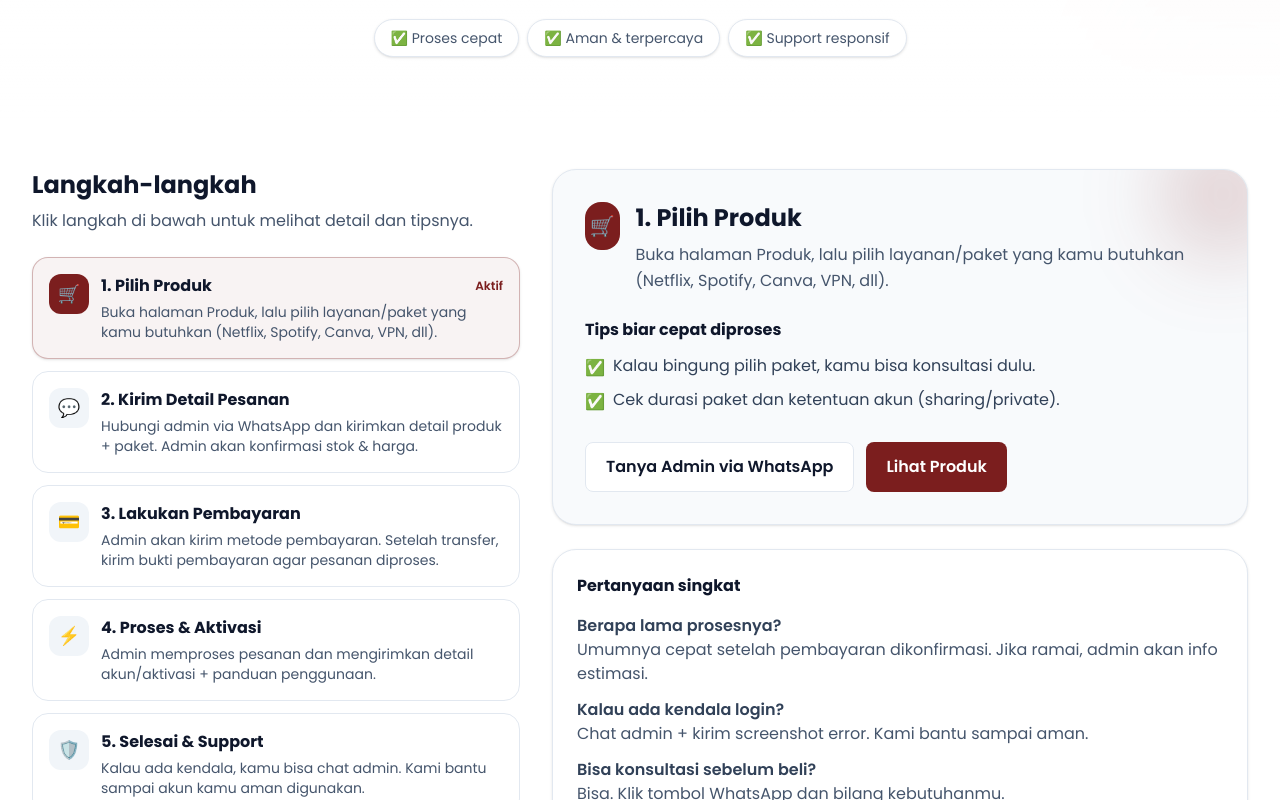
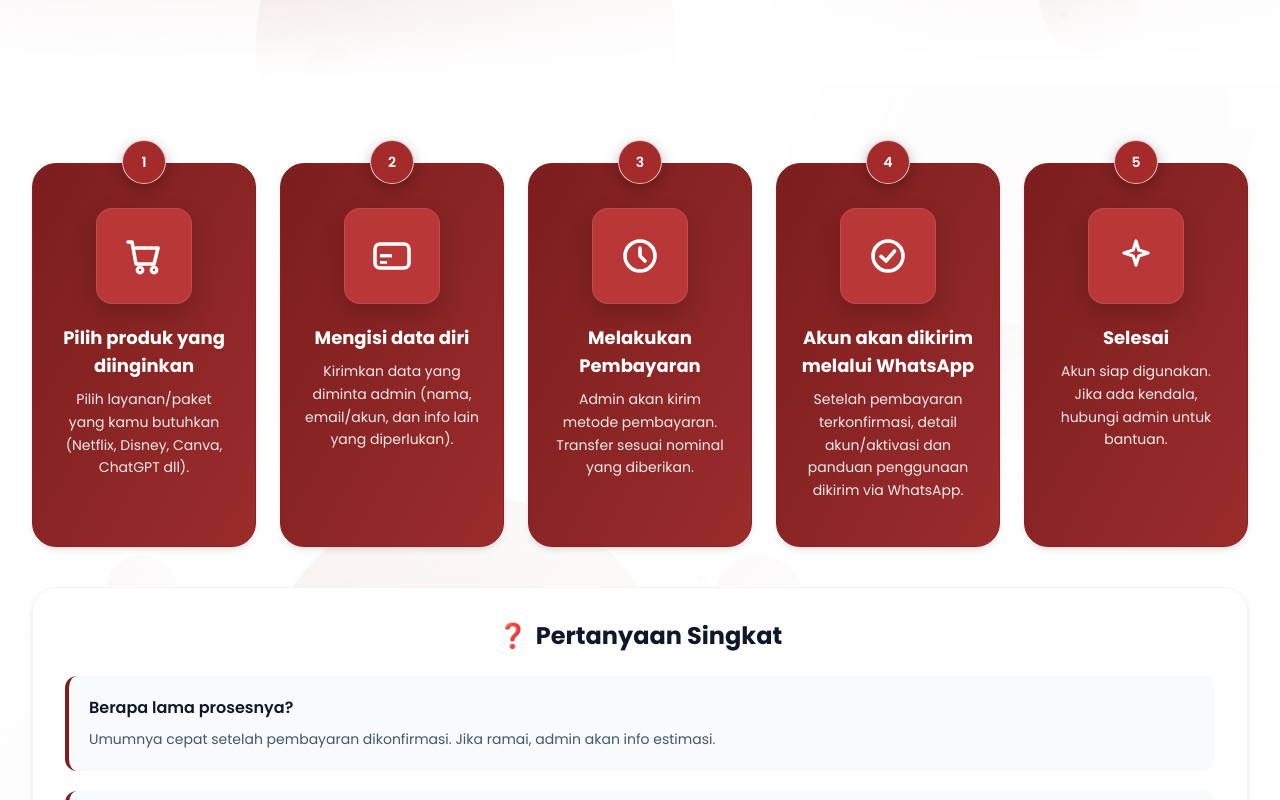
Before and after one commit to chandraputra06/orinimo-web, a React (Vite) app: page /cara-pembelian in a window 1280 px wide. Shown: the part 400-1200 px from the top of the page. Built offline with nearby package versions, Linux system fonts and the light colour scheme.

Commit message:
fix(purchase guide): fix layout and content issues #3

```diff
--- a/src/pages/HowToBuy.jsx
+++ b/src/pages/HowToBuy.jsx
@@ -1,14 +1,206 @@
-import React, { useEffect, useMemo, useState } from "react";
+import React, { useEffect, useMemo } from "react";
 import { Link } from "react-router-dom";
 import AOS from "aos";
 import "aos/dist/aos.css";
 
+const BRAND = "#7B1E1E";
+
 const WHATSAPP =
   "https://wa.me/+6281325505028?text=Halo%20Orinimo%20Store,%20saya%20ingin%20order%20produk%20digital.%20Tolong%20dibantu%20ya.";
 
+// 🔴 Background animasi yang sama dengan Home
+const GradientOrbs = () => {
+  return (
+    <div className="absolute inset-0 overflow-hidden pointer-events-none">
+      <style>{`
+        @keyframes float-orb {
+          0%, 100% { transform: translate3d(0, 0, 0) scale(1); }
+          25% { transform: translate3d(28px, -28px, 0) scale(1.08); }
+          50% { transform: translate3d(-18px, -42px, 0) scale(0.95); }
+          75% { transform: translate3d(18px, -22px, 0) scale(1.04); }
+        }
+
+        @keyframes pulse-glow {
+          0%, 100% { opacity: 0.25; filter: blur(60px); }
+          50% { opacity: 0.55; filter: blur(85px); }
+        }
+
+        .orb {
+          animation: float-orb 20s ease-in-out infinite, pulse-glow 8s ease-in-out infinite;
+          will-change: transform, opacity, filter;
+        }
+      `}</style>
+
+      <div
+        className="orb absolute top-[-10%] right-[-5%] w-[520px] h-[520px] rounded-full bg-gradient-to-br from-[#7B1E1E]/25 via-[#9B2E2E]/15 to-transparent"
+        style={{ animationDelay: "0s" }}
+      />
+      <div
+        className="orb absolute bottom-[-15%] left-[-10%] w-[620px] h-[620px] rounded-full bg-gradient-to-tr from-[#7B1E1E]/22 via-[#9B2E2E]/12 to-transparent"
+        style={{ animationDelay: "3s" }}
+      />
+      <div
+        className="orb absolute top-[40%] left-[20%] w-[420px] h-[420px] rounded-full bg-gradient-to-br from-[#7B1E1E]/18 via-[#9B2E2E]/10 to-transparent"
+        style={{ animationDelay: "6s" }}
+      />
+    </div>
+  );
+};
+
+const FloatingParticles = () => {
+  const particlesSmall = useMemo(
+    () =>
+      [...Array(18)].map((_, i) => ({
+        id: `s-${i}`,
+        left: `${Math.random() * 100}%`,
+        top: `${Math.random() * 100}%`,
+        delay: `${Math.random() * 5}s`,
+        duration: `${10 + Math.random() * 10}s`,
+        opacity: 0.15 + Math.random() * 0.15,
+      })),
+    []
+  );
+
+  const particlesMed = useMemo(
+    () =>
+      [...Array(8)].map((_, i) => {
+        const size = 40 + Math.random() * 70;
+        return {
+          id: `m-${i}`,
+          size,
+          left: `${Math.random() * 100}%`,
+          top: `${Math.random() * 100}%`,
+          delay: `${Math.random() * 5}s`,
+          duration: `${14 + Math.random() * 10}s`,
+        };
+      }),
+    []
+  );
+
+  return (
+    <div className="absolute inset-0 overflow-hidden pointer-events-none">
+      <style>{`
+        @keyframes float {
+          0%, 100% { transform: translate3d(0, 0, 0); }
+          25% { transform: translate3d(10px, -18px, 0); }
+          50% { transform: translate3d(-10px, -36px, 0); }
+          75% { transform: translate3d(6px, -18px, 0); }
+        }
+        .particle {
+          animation-name: float;
+          animation-timing-function: ease-in-out;
+          animation-iteration-count: infinite;
+          will-change: transform;
+        }
+      `}</style>
+
+      {particlesSmall.map((p) => (
+        <div
+          key={p.id}
+          className="particle absolute w-2 h-2 rounded-full bg-[#7B1E1E]/20"
+          style={{
+            left: p.left,
+            top: p.top,
+            animationDelay: p.delay,
+            animationDuration: p.duration,
+            opacity: p.opacity,
+          }}
+        />
+      ))}
+
+      {particlesMed.map((p) => (
+        <div
+          key={p.id}
+          className="particle absolute rounded-full bg-gradient-to-br from-[#7B1E1E]/10 to-transparent"
+          style={{
+            width: `${p.size}px`,
+            height: `${p.size}px`,
+            left: p.left,
+            top: p.top,
+            animationDelay: p.delay,
+            animationDuration: p.duration,
+          }}
+        />
+      ))}
+    </div>
+  );
+};
+
+// Icon 1-tone (pakai svg, ikut warna text / currentColor)
+const StepIcon = ({ id }) => {
+  const base = "w-10 h-10 md:w-12 md:h-12";
+  switch (id) {
+    case 1:
+      return (
+        <svg viewBox="0 0 24 24" className={base} fill="none">
+          <path
+            d="M4 5h2l2 11h9l2-8H8"
+            stroke="currentColor"
+            strokeWidth="1.8"
+            strokeLinecap="round"
+            strokeLinejoin="round"
+          />
+          <circle cx="10" cy="19" r="1.4" stroke="currentColor" strokeWidth="1.6" />
+          <circle cx="17" cy="19" r="1.4" stroke="currentColor" strokeWidth="1.6" />
+        </svg>
+      );
+    case 2:
+      return (
+        <svg viewBox="0 0 24 24" className={base} fill="none">
+          <rect
+            x="3.5"
+            y="6"
+            width="17"
+            height="12"
+            rx="2.5"
+            stroke="currentColor"
+            strokeWidth="1.8"
+          />
+          <rect x="6" y="11" width="6" height="1.7" fill="currentColor" />
+          <rect x="6" y="14.5" width="3.5" height="1.4" fill="currentColor" />
+        </svg>
+      );
+    case 3:
+      return (
+        <svg viewBox="0 0 24 24" className={base} fill="none">
+          <circle cx="12" cy="12" r="7.5" stroke="currentColor" strokeWidth="1.8" />
+          <path
+            d="M12 8v4l2.5 2.5"
+            stroke="currentColor"
+            strokeWidth="1.8"
+            strokeLinecap="round"
+            strokeLinejoin="round"
+          />
+        </svg>
+      );
+    case 4:
+      return (
+        <svg viewBox="0 0 24 24" className={base} fill="none">
+          <circle cx="12" cy="12" r="7.5" stroke="currentColor" strokeWidth="1.8" />
+          <path
+            d="M8.5 12.2 11 14.5 15.3 9.5"
+            stroke="currentColor"
+            strokeWidth="1.8"
+            strokeLinecap="round"
+            strokeLinejoin="round"
+          />
+        </svg>
+      );
+    default:
+      return (
+        <svg viewBox="0 0 24 24" className={base} fill="none">
+          <path
+            d="M12 4.5 13.4 9 18 10.5 13.4 12 12 16.5 10.6 12 6 10.5 10.6 9 12 4.5Z"
+            stroke="currentColor"
+            strokeWidth="1.6"
+            strokeLinejoin="round"
+          />
+        </svg>
+      );
+  }
+};
+
 const HowToBuy = () => {
-  const [activeStep, setActiveStep] = useState(1);
-
   useEffect(() => {
     AOS.init({
       duration: 800,
@@ -17,110 +209,60 @@ const HowToBuy = () => {
       offset: 80,
     });
 
-    // ✅ set judul tab untuk halaman Cara Pembelian
     document.title = "Orinimo Store - Cara Pembelian";
   }, []);
-
-  // ✅ Refresh AOS setiap kali activeStep berubah
-  useEffect(() => {
-    AOS.refresh();
-  }, [activeStep]);
 
   const steps = useMemo(
   () => [
     {
       id: 1,
-        title: "Pilih Produk",
-        desc:
-          "Buka halaman Produk, lalu pilih layanan/paket yang kamu butuhkan (Netflix, Spotify, Canva, VPN, dll).",
-        tips: [
-          "Kalau bingung pilih paket, kamu bisa konsultasi dulu.",
-          "Cek durasi paket dan ketentuan akun (sharing/private).",
-        ],
-        icon: "🛒",
+      title: "Pilih produk yang diinginkan",
+      desc: "Pilih layanan/paket yang kamu butuhkan (Netflix, Disney, Canva, ChatGPT dll).",
     },
     {
       id: 2,
-        title: "Kirim Detail Pesanan",
-        desc:
-          "Hubungi admin via WhatsApp dan kirimkan detail produk + paket. Admin akan konfirmasi stok & harga.",
-        tips: [
-          "Format cepat: Nama • Produk • Paket • Durasi",
-          "Contoh: R • Netflix • 1 Bulan • Private",
-        ],
-        icon: "💬",
+      title: "Mengisi data diri",
+      desc: "Kirimkan data yang diminta admin (nama, email/akun, dan info lain yang diperlukan).",
     },
     {
       id: 3,
-        title: "Lakukan Pembayaran",
-        desc:
-          "Admin akan kirim metode pembayaran. Setelah transfer, kirim bukti pembayaran agar pesanan diproses.",
-        tips: ["Pastikan nominal sesuai.", "Simpan bukti transfer sampai order selesai."],
-        icon: "💳",
+      title: "Melakukan Pembayaran",
+      desc: "Admin akan kirim metode pembayaran. Transfer sesuai nominal yang diberikan.",
     },
     {
       id: 4,
-        title: "Proses & Aktivasi",
-        desc:
-          "Admin memproses pesanan dan mengirimkan detail akun/aktivasi + panduan penggunaan.",
-        tips: ["Ikuti panduan login/aktivasi yang diberikan.", "Jangan ubah data akun kalau tidak diminta."],
-        icon: "⚡️",
+      title: "Akun akan dikirim melalui WhatsApp",
+      desc: "Setelah pembayaran terkonfirmasi, detail akun/aktivasi dan panduan penggunaan dikirim via WhatsApp.",
     },
     {
       id: 5,
-        title: "Selesai & Support",
-        desc:
-          "Kalau ada kendala, kamu bisa chat admin. Kami bantu sampai akun kamu aman digunakan.",
-        tips: ["Kirim screenshot error jika ada.", "Sebutkan produk + paket agar admin cepat cek."],
-        icon: "🛡️",
+      title: "Selesai",
+      desc: "Akun siap digunakan. Jika ada kendala, hubungi admin untuk bantuan.",
     },
   ],
   []
 );
 
-  const active = steps.find((s) => s.id === activeStep);
 
   return (
     <div className="bg-white font-poppins">
       <style>{`
-        @keyframes floatSoft {
-          0%,100% { transform: translate3d(-2%, -2%, 0) scale(1); }
-          50% { transform: translate3d(2%, 2%, 0) scale(1.06); }
-        }
         @keyframes shimmerX {
           0% { transform: translateX(-120%); }
           100% { transform: translateX(120%); }
         }
         @media (prefers-reduced-motion: reduce) {
-          .bg-anim { animation: none !important; }
           .shimmer { animation: none !important; }
         }
       `}</style>
 
-      {/* Hero */}
-      <section className="relative overflow-hidden bg-white">
-        <div
-          aria-hidden
-          className="bg-anim pointer-events-none absolute -top-28 -left-28 h-80 w-80 rounded-full blur-3xl opacity-60"
-          style={{ background: "rgba(123,30,30,0.18)", animation: "floatSoft 14s ease-in-out infinite" }}
-        />
-        <div
-          aria-hidden
-          className="bg-anim pointer-events-none absolute -bottom-28 -right-28 h-80 w-80 rounded-full blur-3xl opacity-50"
-          style={{ background: "rgba(123,30,30,0.14)", animation: "floatSoft 16s ease-in-out infinite" }}
-        />
-        <div
-          aria-hidden
-          className="pointer-events-none absolute inset-0 opacity-[0.12]"
-          style={{
-            backgroundImage:
-              "radial-gradient(circle at 1px 1px, rgba(123,30,30,0.18) 1px, transparent 0)",
-            backgroundSize: "22px 22px",
-          }}
-        />
-        <div aria-hidden className="pointer-events-none absolute inset-0 bg-gradient-to-b from-white via-white/70 to-white" />
+      {/* Hero – animasi sama seperti Home */}
+      <section className="relative overflow-hidden bg-white pb-8">
+        <GradientOrbs />
+        <FloatingParticles />
+        <div className="absolute inset-0 bg-gradient-to-b from-white/70 via-transparent to-white pointer-events-none" />
 
-        <div className="container-page py-14 md:py-16 text-center relative">
+        <div className="container-page py-14 md:py-16 text-center relative z-10">
           <p
             data-aos="fade-up"
             className="inline-flex items-center gap-2 rounded-full bg-[#7B1E1E]/10 px-4 py-2 text-sm font-semibold text-[#7B1E1E]"
@@ -156,8 +298,10 @@ const HowToBuy = () => {
               className="group relative overflow-hidden inline-flex items-center justify-center rounded-lg bg-[#7B1E1E] px-6 py-3 text-white font-semibold hover:opacity-95 transition shadow-sm"
             >
               <span aria-hidden className="absolute inset-0 opacity-0 group-hover:opacity-100 transition">
-                <span className="shimmer absolute inset-y-0 left-0 w-1/3 bg-gradient-to-r from-transparent via-white/25 to-transparent"
-                  style={{ animation: "shimmerX 1.2s ease-in-out infinite" }} />
+                <span
+                  className="shimmer absolute inset-y-0 left-0 w-1/3 bg-gradient-to-r from-transparent via-white/25 to-transparent"
+                  style={{ animation: "shimmerX 1.2s ease-in-out infinite" }}
+                />
               </span>
               <span className="relative">Lihat Produk</span>
             </Link>
@@ -169,181 +313,75 @@ const HowToBuy = () => {
               className="group relative overflow-hidden inline-flex items-center justify-center rounded-lg border border-[#7B1E1E] px-6 py-3 text-[#7B1E1E] font-semibold hover:bg-[#7B1E1E] hover:text-white transition"
             >
               <span aria-hidden className="absolute inset-0 opacity-0 group-hover:opacity-100 transition">
-                <span className="shimmer absolute inset-y-0 left-0 w-1/3 bg-gradient-to-r from-transparent via-white/22 to-transparent"
-                  style={{ animation: "shimmerX 1.2s ease-in-out infinite" }} />
+                <span
+                  className="shimmer absolute inset-y-0 left-0 w-1/3 bg-gradient-to-r from-transparent via-white/22 to-transparent"
+                  style={{ animation: "shimmerX 1.2s ease-in-out infinite" }}
+                />
               </span>
               <span className="relative">Order via WhatsApp</span>
             </a>
           </div>
+        </div>
+      </section>
 
-          <div className="mt-8 flex flex-wrap items-center justify-center gap-2 text-sm text-slate-600">
-            {[
-              { t: "✅ Proses cepat", d: 380 },
-              { t: "✅ Aman & terpercaya", d: 460 },
-              { t: "✅ Support responsif", d: 540 },
-            ].map((b) => (
-              <span
-                key={b.t}
-                data-aos="fade-up"
-                data-aos-delay={b.d}
-                className="rounded-full bg-white px-4 py-2 border border-slate-200 shadow-sm hover:shadow-md transition"
+      {/* Steps + FAQ */}
+      <section className="py-20 bg-white relative overflow-hidden">
+        <GradientOrbs />
+        <FloatingParticles />
+        <div className="absolute inset-0 bg-gradient-to-b from-white/85 via-white/70 to-white pointer-events-none" />
+
+        <div className="container-page relative z-10">
+
+          {/* Steps Grid – card merah, font putih */}
+          <div className="max-w-7xl mx-auto">
+            <div className="grid grid-cols-1 sm:grid-cols-2 lg:grid-cols-5 gap-6">
+              {steps.map((step, idx) => (
+                <div
+                  key={step.id}
+                  data-aos="zoom-in"
+                  data-aos-delay={idx * 100}
+                  className="group relative"
                 >
-                {b.t}
-              </span>
+                  <div className="relative bg-gradient-to-br from-[#7B1E1E] to-[#9B2C2C] text-white rounded-3xl p-6 shadow-md hover:shadow-2xl transition-all duration-300 hover:-translate-y-2 h-full flex flex-col items-center text-center border border-[#8F1F1F]">
+                    {/* Number badge – mirip contoh, simple circle */}
+                    <div className="absolute -top-6 left-1/2 -translate-x-1/2">
+                      <div className="flex items-center justify-center w-11 h-11 rounded-full border border-white/70 bg-[#A52A2A] text-white text-sm font-semibold shadow-[0_4px_14px_rgba(0,0,0,0.25)]">
+                        {step.id}
+                      </div>
+                    </div>
+
+                    {/* Icon container – kotak rounded, 1 tone */}
+                    <div className="mt-5 mb-5 w-24 h-24 flex items-center justify-center rounded-2xl bg-[#B93737] border border-white/10 shadow-[0_10px_25px_rgba(0,0,0,0.18)]">
+                      <div className="text-white">
+                        <StepIcon id={step.id} />
+                      </div>
+                    </div>
+
+                    {/* Title & desc */}
+                    <h3 className="font-bold text-white text-lg mb-2">
+                      {step.title}
+                    </h3>
+                    <p className="text-white/90 text-sm leading-relaxed flex-1">
+                      {step.desc}
+                    </p>
+
+                    <div className="mt-4 w-16 h-1 bg-white/80 rounded-full opacity-0 group-hover:opacity-100 transition-opacity" />
+                  </div>
+                </div>
               ))}
             </div>
           </div>
-      </section>
 
-      {/* Steps */}
-      <section className="py-12 bg-white">
-        <div className="container-page">
-          <div className="grid grid-cols-1 lg:grid-cols-12 gap-8">
-            {/* Step list */}
-            <div className="lg:col-span-5">
-              <h2 data-aos="fade-up" className="text-2xl font-bold text-slate-900">
-                Langkah-langkah
-              </h2>
-              <p data-aos="fade-up" data-aos-delay="100" className="mt-2 text-slate-600">
-                Klik langkah di bawah untuk melihat detail dan tipsnya.
-              </p>
-
-              <div className="mt-6 space-y-3">
-                {steps.map((s, idx) => {
-                  const isActive = s.id === activeStep;
-                  return (
-                    <button
-                      key={s.id}
-                      onClick={() => setActiveStep(s.id)}
-                      data-aos="fade-up"
-                      data-aos-delay={Math.min(idx * 80, 240)}
-                      className={[
-                        "group w-full text-left rounded-2xl border p-4 transition hover:shadow-sm",
-                        isActive
-                          ? "border-[#7B1E1E]/30 bg-[#7B1E1E]/5 shadow-sm"
-                          : "border-slate-200 bg-white hover:bg-slate-50",
-                      ].join(" ")}
-                    >
-                      <div className="flex items-start gap-3">
-                        <div
-                          className={[
-                            "h-10 w-10 rounded-xl flex items-center justify-center text-lg transition-transform group-hover:scale-105",
-                            isActive ? "bg-[#7B1E1E] text-white" : "bg-slate-100 text-slate-700",
-                          ].join(" ")}
-                        >
-                          {s.icon}
-                        </div>
-                        <div className="flex-1">
-                          <div className="flex items-center justify-between gap-3">
-                            <p className="font-bold text-slate-900">
-                              {s.id}. {s.title}
-                            </p>
-                            {isActive && (
-                              <span className="text-xs font-semibold text-[#7B1E1E]">Aktif</span>
-                            )}
-                          </div>
-                          <p className="mt-1 text-sm text-slate-600">{s.desc}</p>
-                        </div>
-                      </div>
-                    </button>
-                  );
-                })}
-              </div>
-            </div>
-
-            {/* Step detail */}
-            <div className="lg:col-span-7">
-              <div
-                data-aos="fade-left"
-                className="relative overflow-hidden rounded-3xl border border-slate-200 bg-slate-50 p-6 md:p-8 shadow-sm"
-              >
-                <div
-                  aria-hidden
-                  className="pointer-events-none absolute -top-10 -right-10 h-32 w-32 rounded-full blur-2xl"
-                  style={{ backgroundColor: "rgba(123,30,30,0.18)" }}
-                />
-
-                <div className="relative">
-                  <div className="flex items-start gap-4">
-                    <div className="h-12 w-12 rounded-2xl bg-[#7B1E1E] text-white flex items-center justify-center text-xl">
-                      {active?.icon}
-                    </div>
-                    <div>
-                      <h3 className="text-xl md:text-2xl font-bold text-slate-900">
-                        {activeStep}. {active?.title}
-                      </h3>
-                      <p className="mt-2 text-slate-600 leading-relaxed">{active?.desc}</p>
-                    </div>
-                  </div>
-
-                  <div className="mt-6">
-                    <h4 data-aos="fade-up" data-aos-delay="100" className="font-bold text-slate-900">
-                      Tips biar cepat diproses
-                    </h4>
-                    <ul className="mt-3 space-y-2 text-slate-700">
-                      {active?.tips?.map((t, idx) => (
-                        <li
-                          key={idx}
-                          data-aos="fade-up"
-                          data-aos-delay={150 + idx * 80}
-                          className="flex gap-2"
-                        >
-                          <span className="mt-0.5">✅</span>
-                          <span>{t}</span>
-                        </li>
-                      ))}
-                    </ul>
-                  </div>
-
-                  <div
-                    data-aos="zoom-in"
-                    data-aos-delay="220"
-                    className="mt-7 flex flex-col sm:flex-row gap-3"
-                  >
-                    <a
-                      href={WHATSAPP}
-                      target="_blank"
-                      rel="noopener noreferrer"
-                      className="group relative overflow-hidden inline-flex items-center justify-center rounded-lg bg-white border border-slate-200 px-5 py-3 font-semibold text-slate-900 hover:bg-slate-100 transition"
-                    >
-                      <span
-                        aria-hidden
-                        className="absolute inset-0 opacity-0 group-hover:opacity-100 transition"
-                      >
-                        <span
-                          className="shimmer absolute inset-y-0 left-0 w-1/3 bg-gradient-to-r from-transparent via-slate-200/60 to-transparent"
-                          style={{ animation: "shimmerX 1.3s ease-in-out infinite" }}
-                        />
-                      </span>
-                      <span className="relative">Tanya Admin via WhatsApp</span>
-                    </a>
-
-                    <Link
-                      to="/produk"
-                      className="group relative overflow-hidden inline-flex items-center justify-center rounded-lg bg-[#7B1E1E] px-5 py-3 font-semibold text-white hover:opacity-95 transition"
-                    >
-                      <span
-                        aria-hidden
-                        className="absolute inset-0 opacity-0 group-hover:opacity-100 transition"
-                      >
-                        <span
-                          className="shimmer absolute inset-y-0 left-0 w-1/3 bg-gradient-to-r from-transparent via-white/25 to-transparent"
-                          style={{ animation: "shimmerX 1.2s ease-in-out infinite" }}
-                        />
-                      </span>
-                      <span className="relative">Lihat Produk</span>
-                    </Link>
-                  </div>
-                </div>
-              </div>
-
-              {/* FAQ mini */}
+          {/* FAQ Section – lebar sama dengan steps */}
+          <div className="mt-10 max-w-7xl mx-auto">
             <div
               data-aos="fade-up"
-                className="mt-6 rounded-3xl border border-slate-200 bg-white p-6 shadow-sm hover:shadow-md transition"
+              className="bg-white rounded-3xl p-8 shadow-md border border-slate-100"
             >
-                <h4 className="font-bold text-slate-900">Pertanyaan singkat</h4>
-                <div className="mt-4 space-y-3 text-slate-700">
+              <h3 className="text-2xl font-bold text-slate-900 mb-6 text-center flex items-center justify-center gap-2">
+                <span>❓</span> Pertanyaan Singkat
+              </h3>
+              <div className="space-y-5">
                 {[
                   {
                     q: "Berapa lama prosesnya?",
@@ -357,13 +395,17 @@ const HowToBuy = () => {
                     q: "Bisa konsultasi sebelum beli?",
                     a: "Bisa. Klik tombol WhatsApp dan bilang kebutuhanmu.",
                   },
-                  ].map((it, idx) => (
-                    <div key={it.q} data-aos="fade-up" data-aos-delay={100 + idx * 80}>
-                      <p className="font-semibold">{it.q}</p>
-                      <p className="text-slate-600">{it.a}</p>
+                ].map((faq, idx) => (
+                  <div
+                    key={idx}
+                    data-aos="fade-up"
+                    data-aos-delay={100 + idx * 80}
+                    className="bg-slate-50 rounded-xl p-5 border-l-4 border-[#7B1E1E] hover:bg-slate-100 transition"
+                  >
+                    <p className="font-semibold text-slate-900 mb-2">{faq.q}</p>
+                    <p className="text-slate-600 text-sm leading-relaxed">{faq.a}</p>
                   </div>
                 ))}
-                </div>
               </div>
             </div>
           </div>
@@ -371,8 +413,12 @@ const HowToBuy = () => {
       </section>
 
       {/* Bottom CTA */}
-      <section className="py-12 bg-white">
-        <div className="container-page">
+      <section className="py-16 bg-white relative overflow-hidden">
+        <GradientOrbs />
+        <FloatingParticles />
+        <div className="absolute inset-0 bg-gradient-to-b from-white/80 via-white/70 to-white pointer-events-none" />
+
+        <div className="container-page relative z-10">
           <div
             data-aos="fade-up"
             className="relative overflow-hidden rounded-3xl bg-[#7B1E1E] text-white p-8 md:p-10 flex flex-col md:flex-row items-center justify-between gap-6 shadow-sm"
```
Lines whose indentation alone changed are shown as unchanged.
